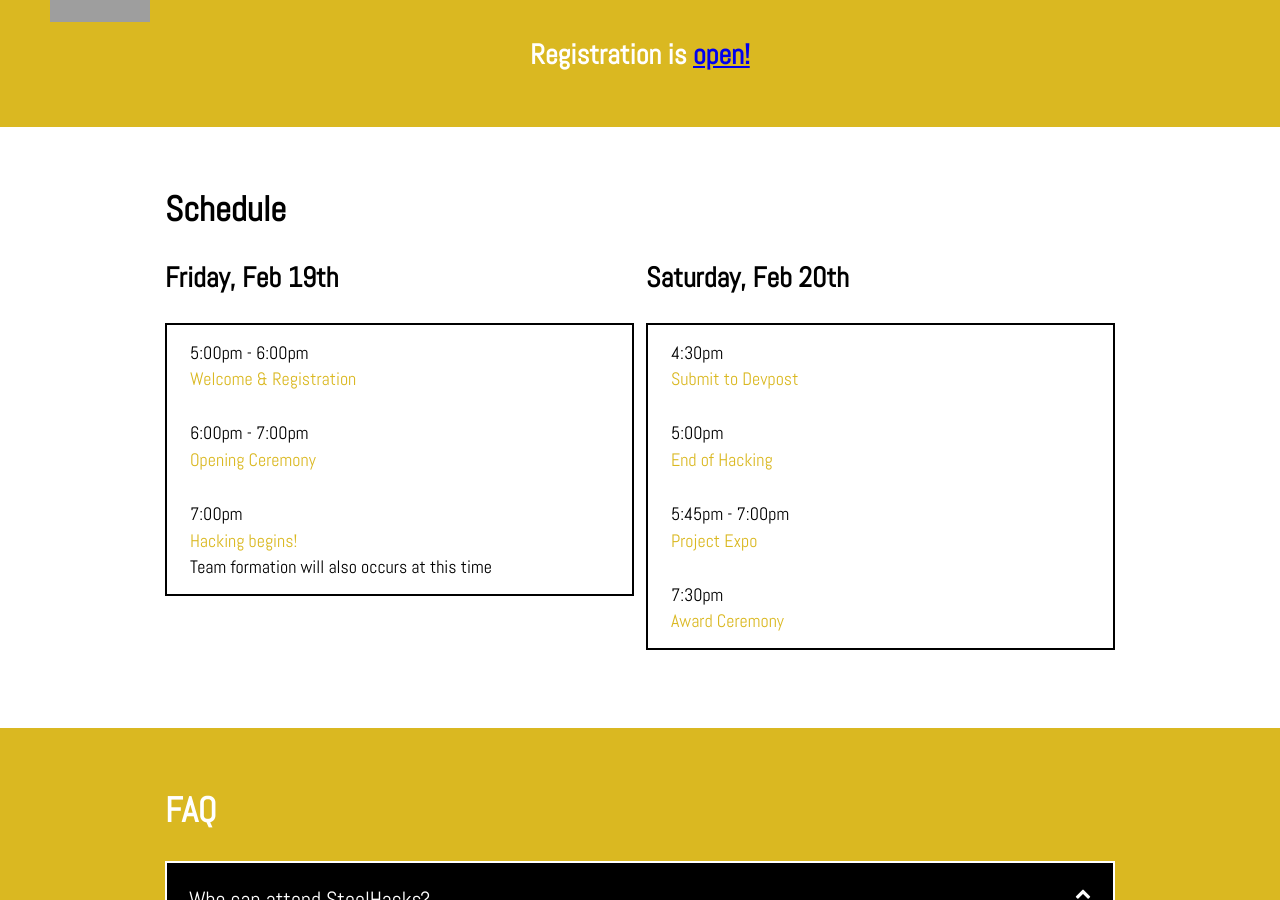
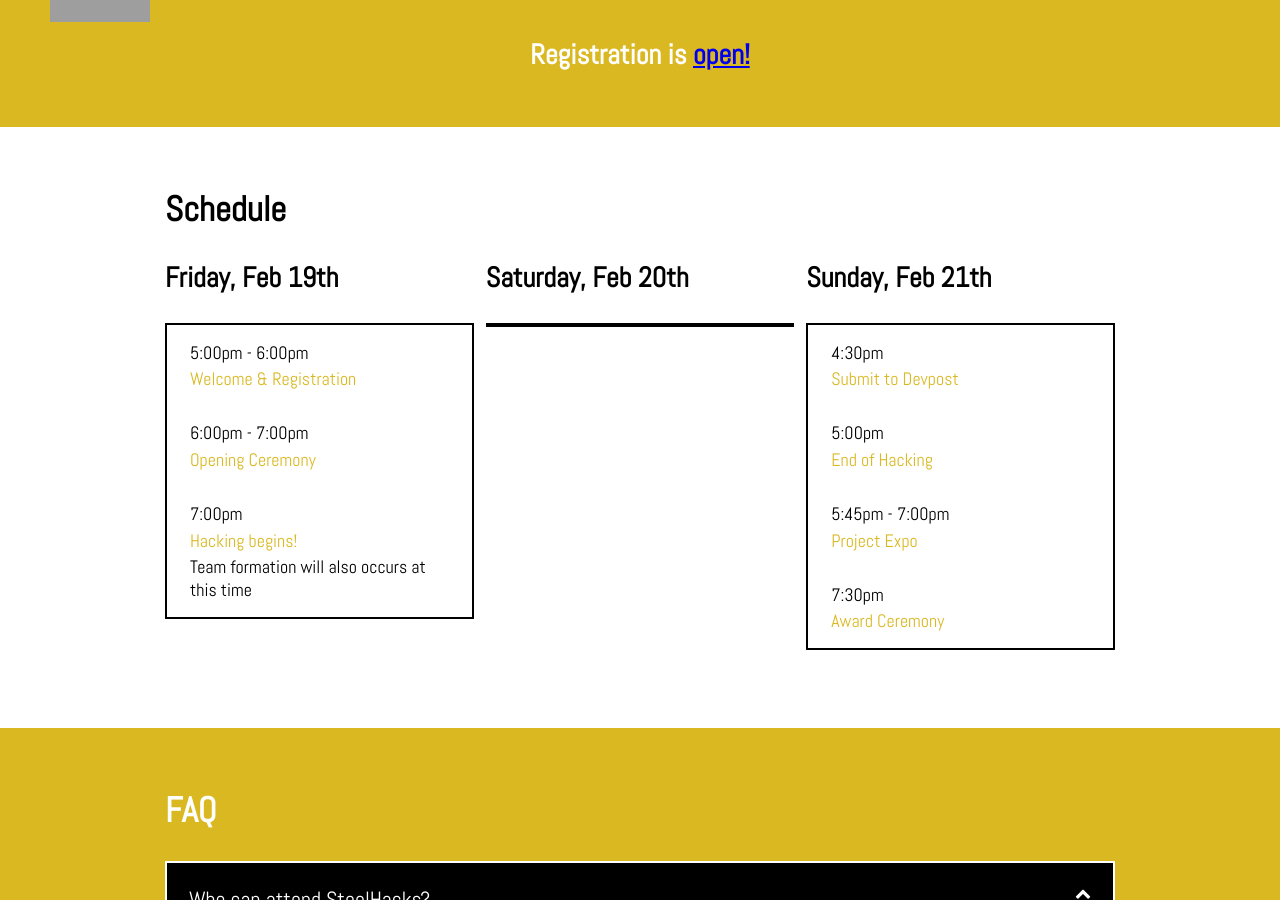
Before and after one commit to SteelHeads/steelhacks.com, a Jekyll site: the page built from index.html, in a window 1280 px wide and 900 px high, scrolled down 940 px. Built offline with Jekyll 4.4.1, drawn with Linux system fonts in a browser that asks for light colours; grey boxes are pictures that could not be loaded.

Commit message:
Adding additional day for schedule

```diff
--- a/_data/events.yml
+++ b/_data/events.yml
@@ -15,6 +15,10 @@
 
 - date: 'Saturday, Feb 20th'
   events:
+
+
+- date: 'Sunday, Feb 21th'
+  events:
     - time: '4:30pm'
       title: 'Submit to Devpost'
       description: |
--- a/_includes/head.html
+++ b/_includes/head.html
@@ -8,11 +8,11 @@
 
   <meta property="og:title" content="SteelHacks 2020" />
   <meta property="og:type" content="website" />
-  <meta property="og:url" content="http://steelhacks.com/" />
-  <meta property="og:image" content="http://steelhacks.com/img/webpreview.png" />
+  <meta property="og:url" content="https://steelhacks.com/" />
+  <meta property="og:image" content="https://steelhacks.com/img/webpreview.png" />
 
   <!-- Fonts -->
-  <link href='http://fonts.googleapis.com/css?family=Abel' rel='stylesheet' type='text/css'>
+  <link href='https://fonts.googleapis.com/css?family=Abel' rel='stylesheet' type='text/css'>
 
   <!-- Stylesheets -->
   <link rel="stylesheet" href="{{ "/css/main.css" | prepend: site.baseurl }}">
```
